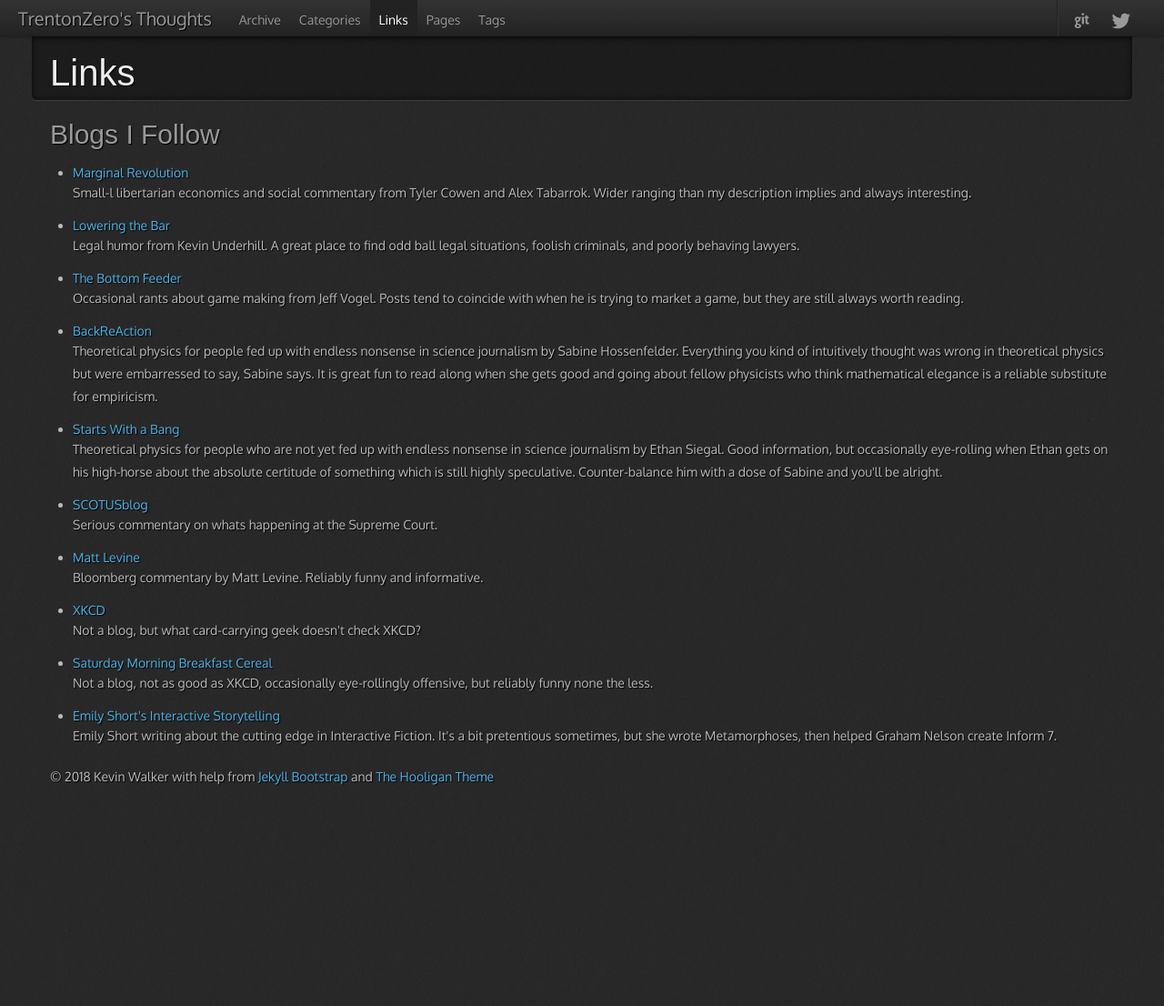
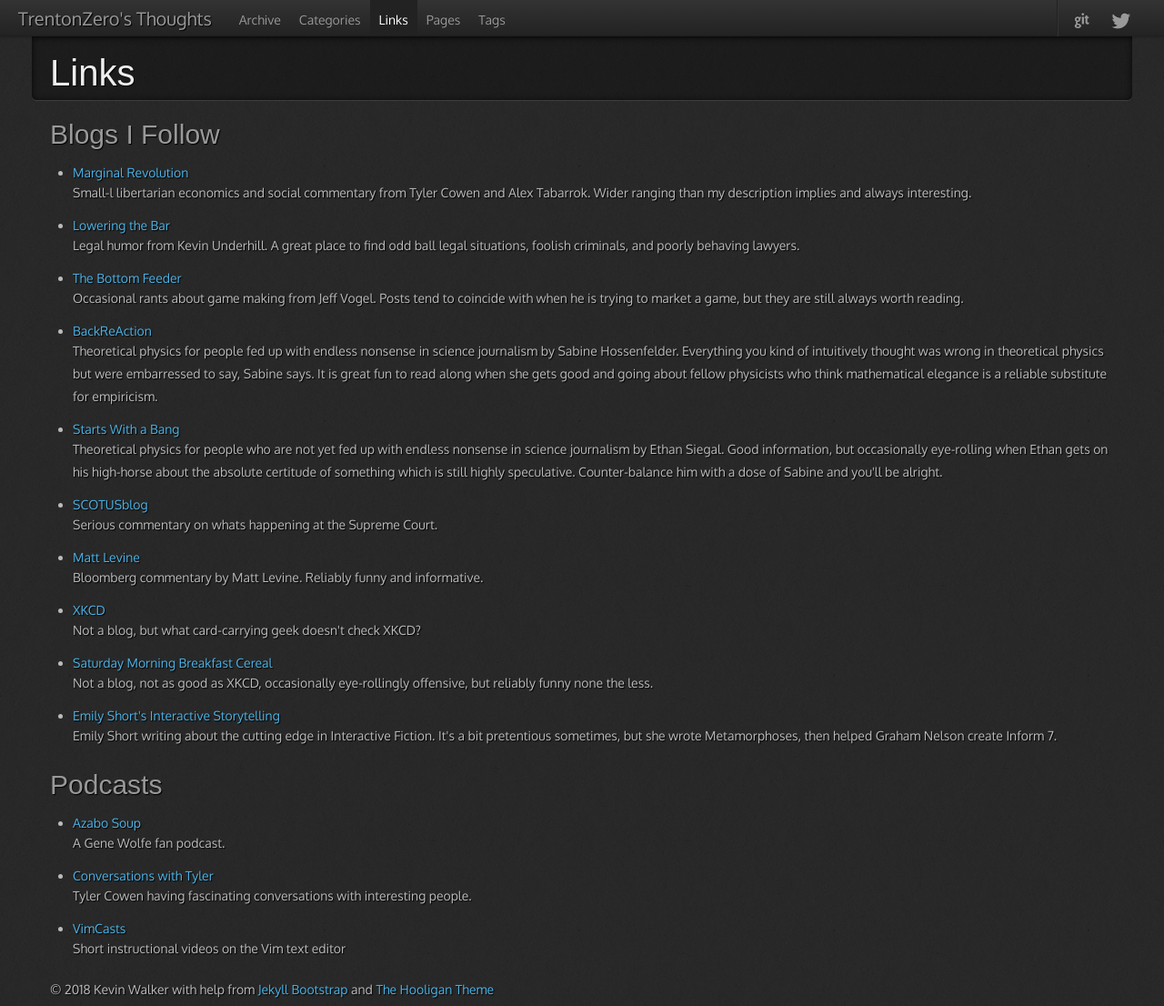
Before and after one commit to TrentonZero/trentonzero.github.io, a Jekyll site: the page built from links.html, in a window 1280 px wide. Shown: the whole page at 91% size. Built offline with Jekyll 4.4.1, drawn with Linux system fonts in a browser that asks for light colours; nearby versions of some CDN libraries; some web fonts are replaced; before the commit the page ends 900 px from its top, so only the background shows below that.

Commit message:
added some podcasts to the links section

```diff
--- a/links.html
+++ b/links.html
@@ -48,3 +48,15 @@
     <p>Emily Short writing about the cutting edge in Interactive Fiction. It's a bit pretentious sometimes, but she wrote Metamorphoses, then helped Graham Nelson create Inform 7.</p>
   </li>
 </ul>
+<h2>Podcasts</h2>
+<ul>
+  <li><a href="#">Azabo Soup</a>
+    <p>A Gene Wolfe fan podcast.</p>
+  </li>
+  <li><a href="#">Conversations with Tyler</a>
+    <p>Tyler Cowen having fascinating conversations with interesting people.</p>
+  </li>
+  <li><a href="#">VimCasts</a>
+    <p>Short instructional videos on the Vim text editor</p>
+  </li>
+</ul>
```
